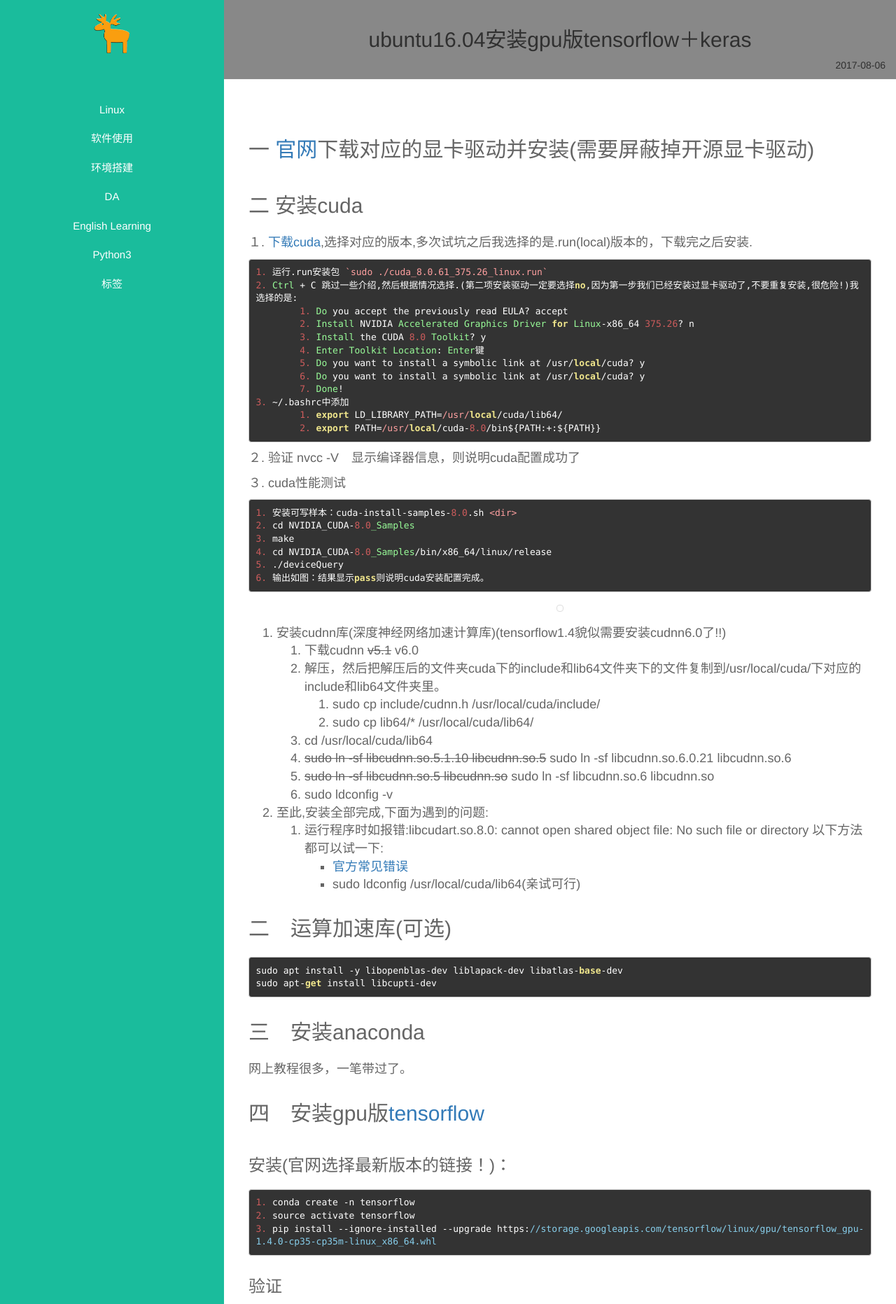
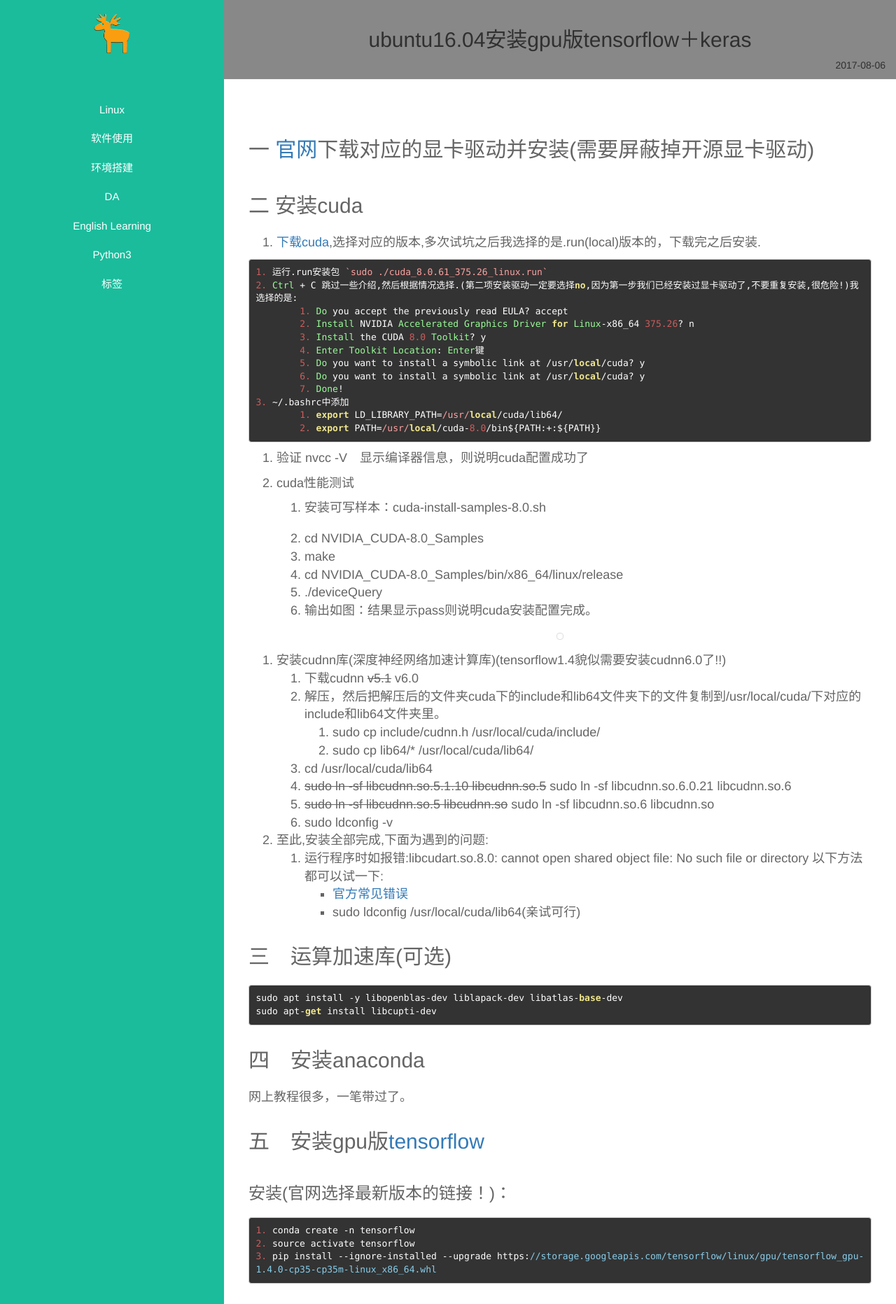
Before and after one commit to zjj421/zjj421.github.io, a Jekyll site: the page built from _posts/环境搭建/2017-08-06-ubuntu16.04安装gpu版tensorflow＋keras.md, in a window 1280 px wide. Shown: the top 1863 px of the page at 70% size. Built offline with Jekyll 4.4.1, drawn with Linux system fonts in a browser that asks for light colours.

Commit message:
alter sth

```diff
--- a/_posts/环境搭建/2017-08-06-ubuntu16.04安装gpu版tensorflow＋keras.md
+++ b/_posts/环境搭建/2017-08-06-ubuntu16.04安装gpu版tensorflow＋keras.md
@@ -11,7 +11,7 @@
 
 ## 二 安装cuda
 
-１. [下载cuda](https://developer.nvidia.com/cuda-toolkit-archive),选择对应的版本,多次试坑之后我选择的是.run(local)版本的，下载完之后安装.
+1. [下载cuda](https://developer.nvidia.com/cuda-toolkit-archive),选择对应的版本,多次试坑之后我选择的是.run(local)版本的，下载完之后安装.
 
 <!-- 以下为.deb版本的安装方式,有显卡驱动问题的建议用.run版本的,
 
@@ -33,9 +33,9 @@
 		1. export LD_LIBRARY_PATH=/usr/local/cuda/lib64/
 		2. export PATH=/usr/local/cuda-8.0/bin${PATH:+:${PATH}}
 
-２. 验证 nvcc -V　显示编译器信息，则说明cuda配置成功了
+2. 验证 nvcc -V　显示编译器信息，则说明cuda配置成功了
 
-３. cuda性能测试
+3. cuda性能测试
 
 	1. 安装可写样本：cuda-install-samples-8.0.sh <dir>
 	2. cd NVIDIA_CUDA-8.0_Samples
@@ -62,15 +62,15 @@
 		- [官方常见错误](https://www.tensorflow.org/install/install_sources#common_installation_problems)
 		- sudo ldconfig /usr/local/cuda/lib64(亲试可行)
 
-## 二　运算加速库(可选)
+## 三　运算加速库(可选)
 
 	sudo apt install -y libopenblas-dev liblapack-dev libatlas-base-dev
 	sudo apt-get install libcupti-dev
 
-## 三　安装anaconda
+## 四　安装anaconda
 网上教程很多，一笔带过了。
 
-## 四　安装gpu版[tensorflow][]
+## 五　安装gpu版[tensorflow][]
 
 ### 安装(官网选择最新版本的链接！)：
 
```
Also changed, not shown: other parts of _posts/环境搭建/2017-08-06-ubuntu16.04安装gpu版tensorflow＋keras.md (+1 -1 lines).
